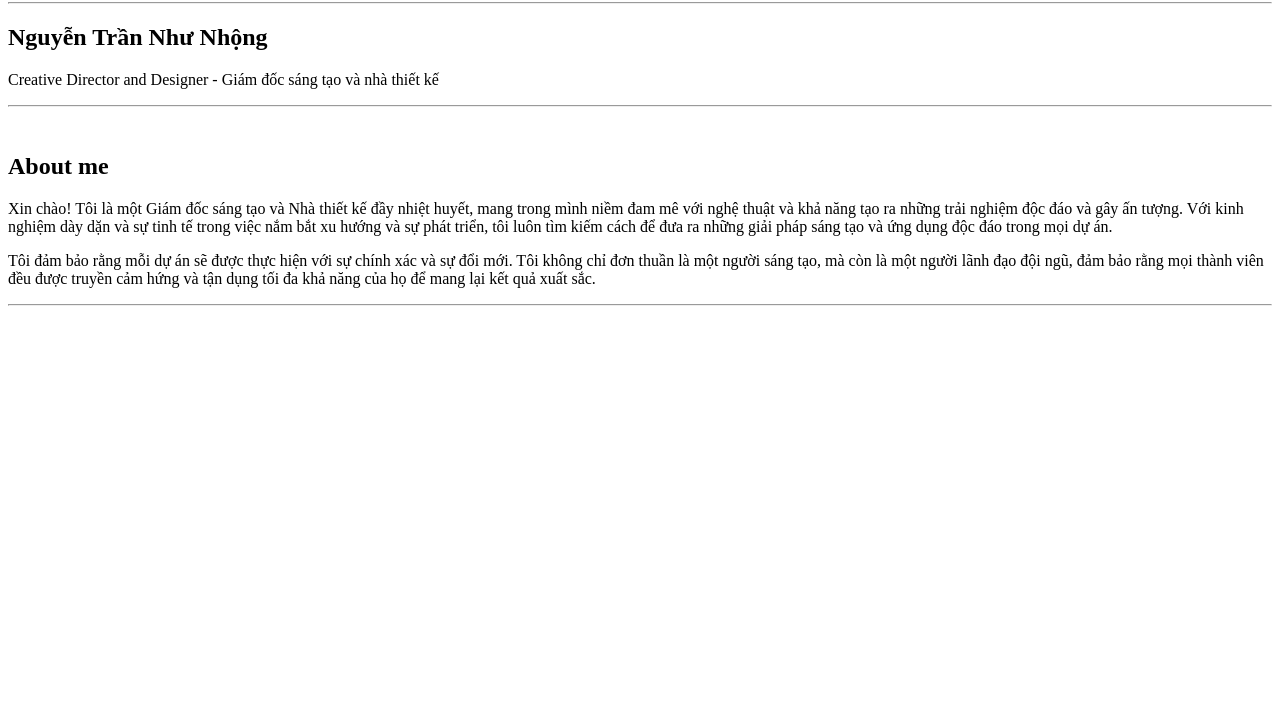
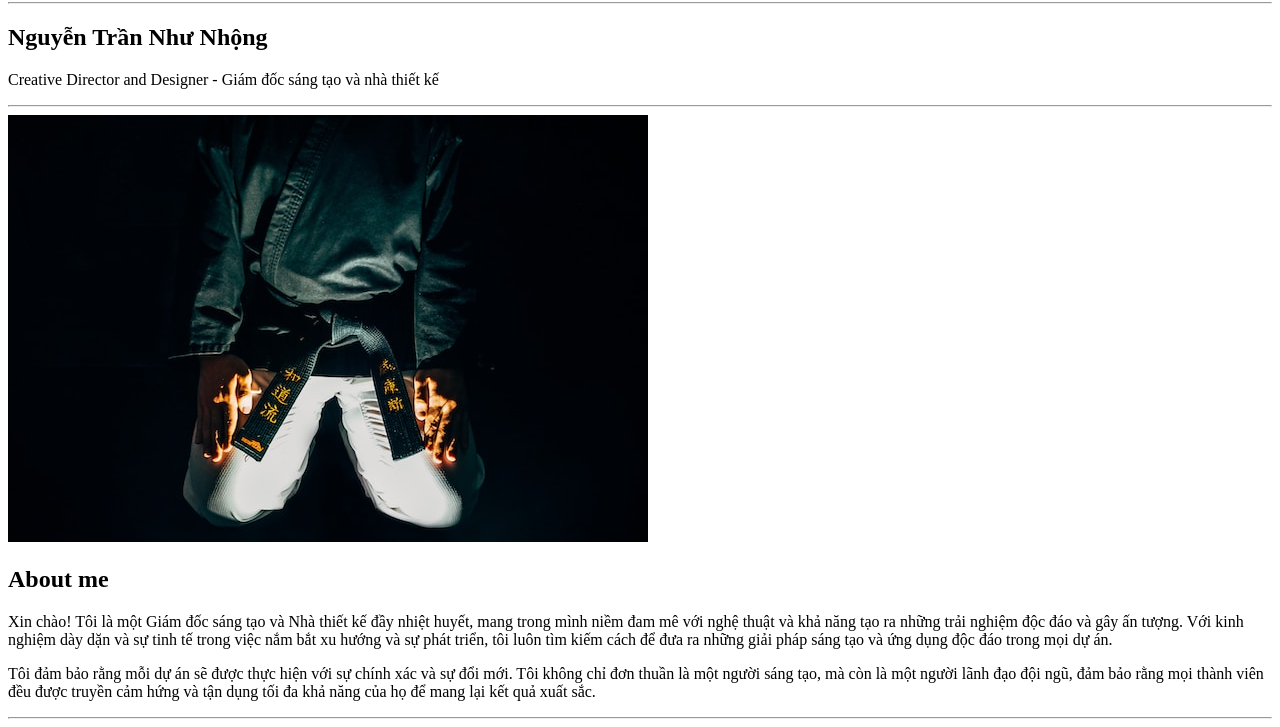
Before and after one commit to QuanHao095/hi, a plain HTML site: page index.html in a window 1280 px wide. Shown: the part 104-831 px from the top of the page. Before the commit the page ends 800 px from the top, so only its background shows below. Drawn offline with Linux system fonts and the light colour scheme; the site is published under a folder, as on GitHub Pages, so addresses that start at the root find nothing.

Commit message:
Update index.html

```diff
--- a/index.html
+++ b/index.html
@@ -21,7 +21,7 @@
     <p>Creative Director and Designer - Giám đốc sáng tạo và nhà thiết kế</p>
     <hr />
     <a href="./more-info/contact.html"
-      ><img src="/assets/images/tuhoc.cc.jpg" alt=""
+      ><img src="./assets/images/tuhoc.cc.jpg" alt=""
     /></a>
     <!-- Thêm hình ảnh tuhoc.cc.jpg và khi click chuột sẽ điều hướng đến contact.html  -->
 
```
